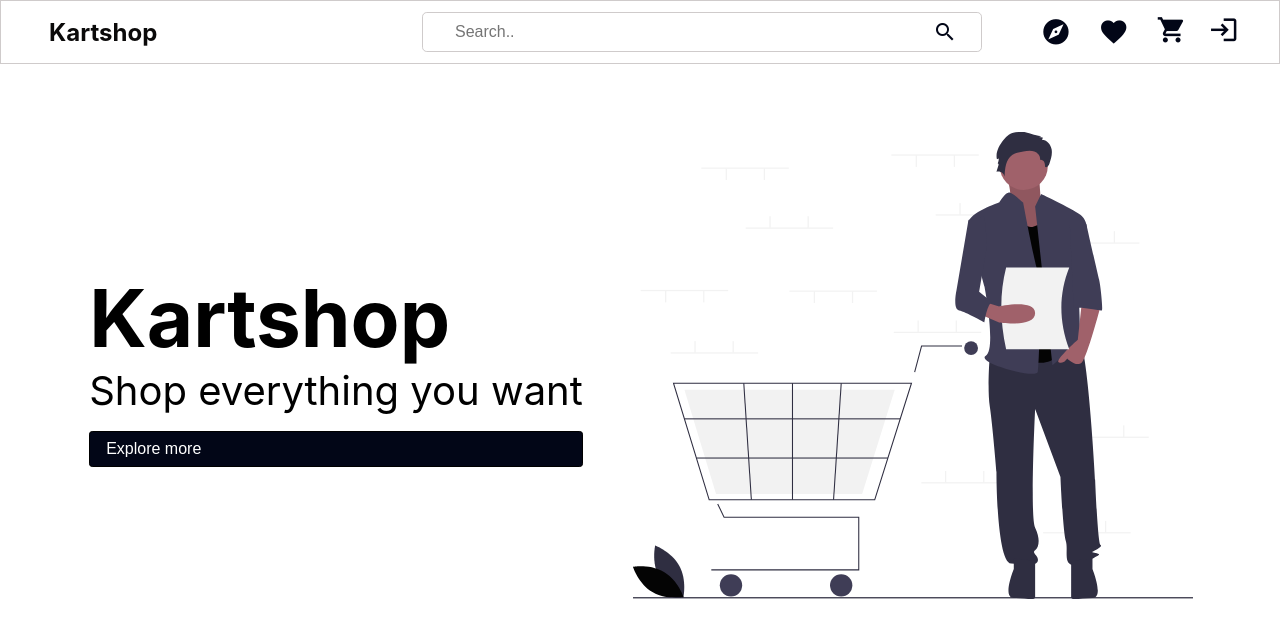
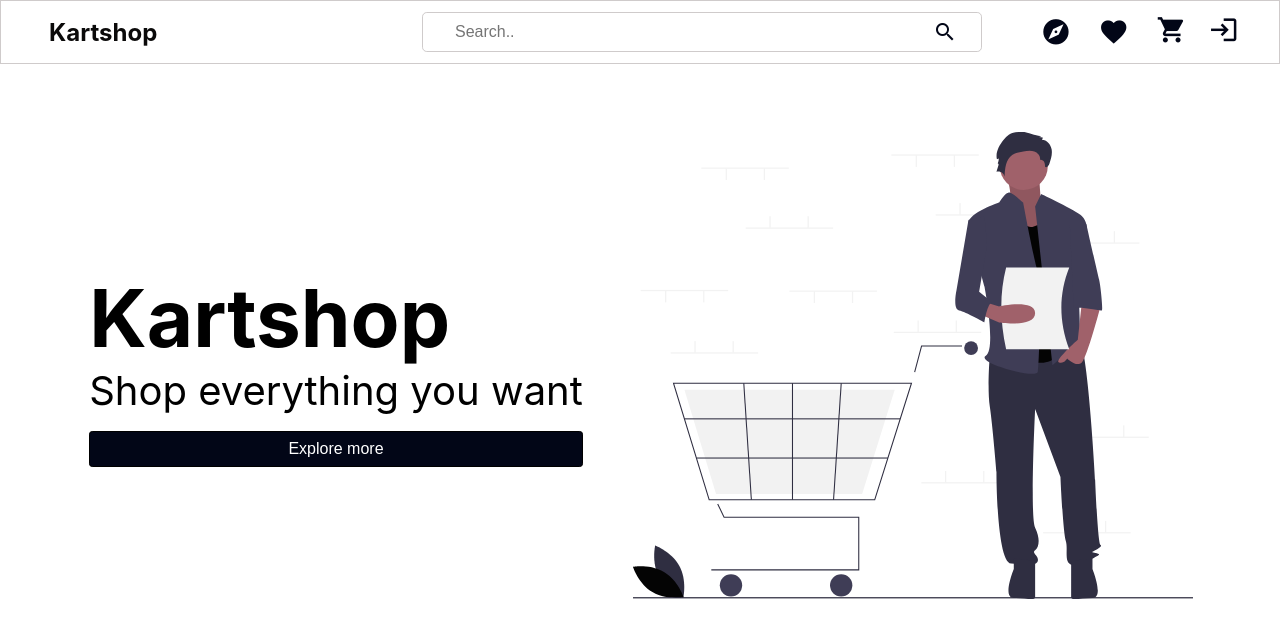
Before and after one commit to RaviPratihast/ecom-kartshop, a React (Create React App) app: page / in a window 1280 px wide. Shown: the top 638 px of the page. Built offline with nearby package versions, Linux system fonts and the light colour scheme.

Commit message:
style: changes in button style

```diff
--- a/src/components/button/button.css
+++ b/src/components/button/button.css
@@ -1,17 +1,18 @@
 button {
   display: flex;
+  justify-content: center;
   padding: 0.5em 1em;
   font-size: 1em;
   border: 0.1em solid black;
   border-radius: 0.2em;
   cursor: pointer;
-  transition: all 0.3s ease;
+  /* transition: all 0.3s ease; */
   color: var(--secondary-color);
   background-color:var(--primary-color) ;
 }
 
 button:hover {
-  transform: scale(1.1);
+  /* transform: scale(1.1); */
   background-color: var(--secondary-color);
   color: var(--primary-color);
 }
--- a/src/components/button/button.jsx
+++ b/src/components/button/button.jsx
@@ -1,8 +1,8 @@
 import React from "react";
 
-const Button = ({ children, onClick }) => {
+const Button = ({ children, onClick, className }) => {
   return (
-    <button className="button-whole" onClick={onClick}>
+    <button className={`button-whole ${className}`} onClick={onClick}>
       {children}
     </button>
   );
```
